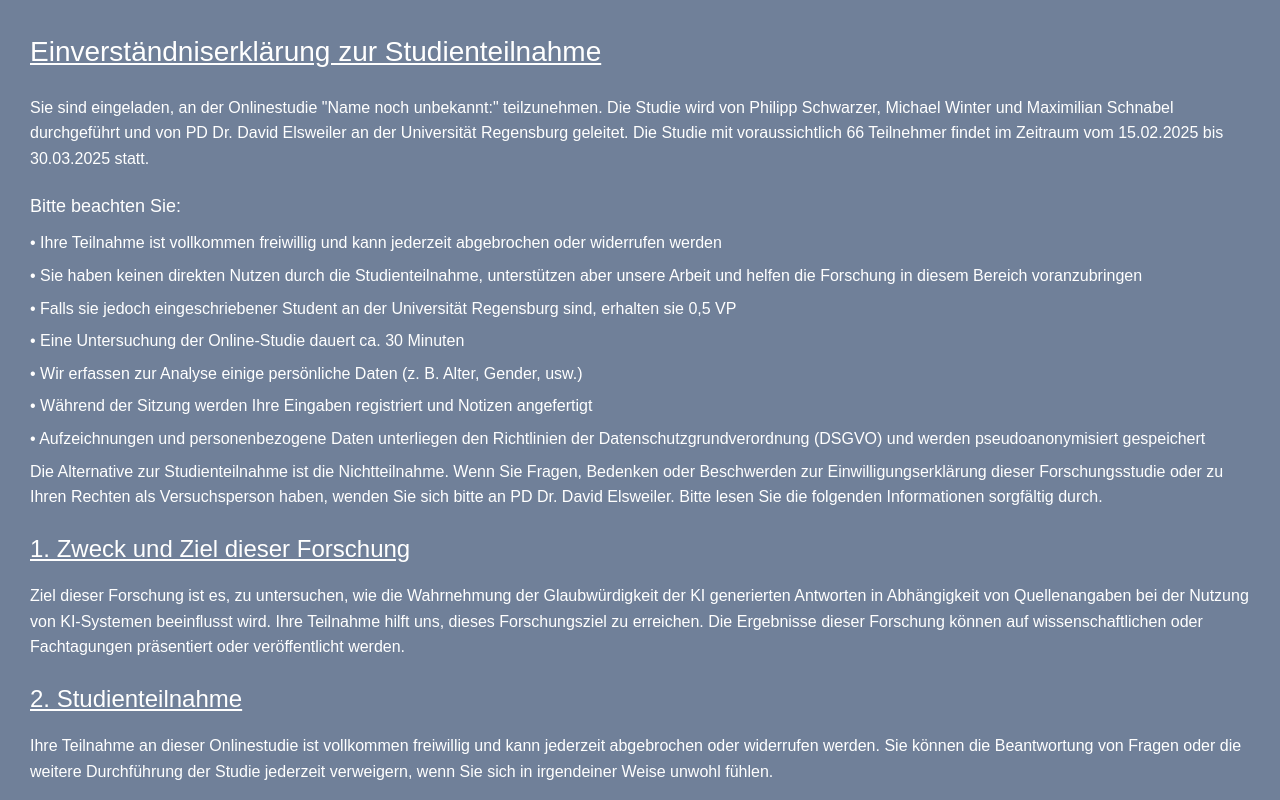
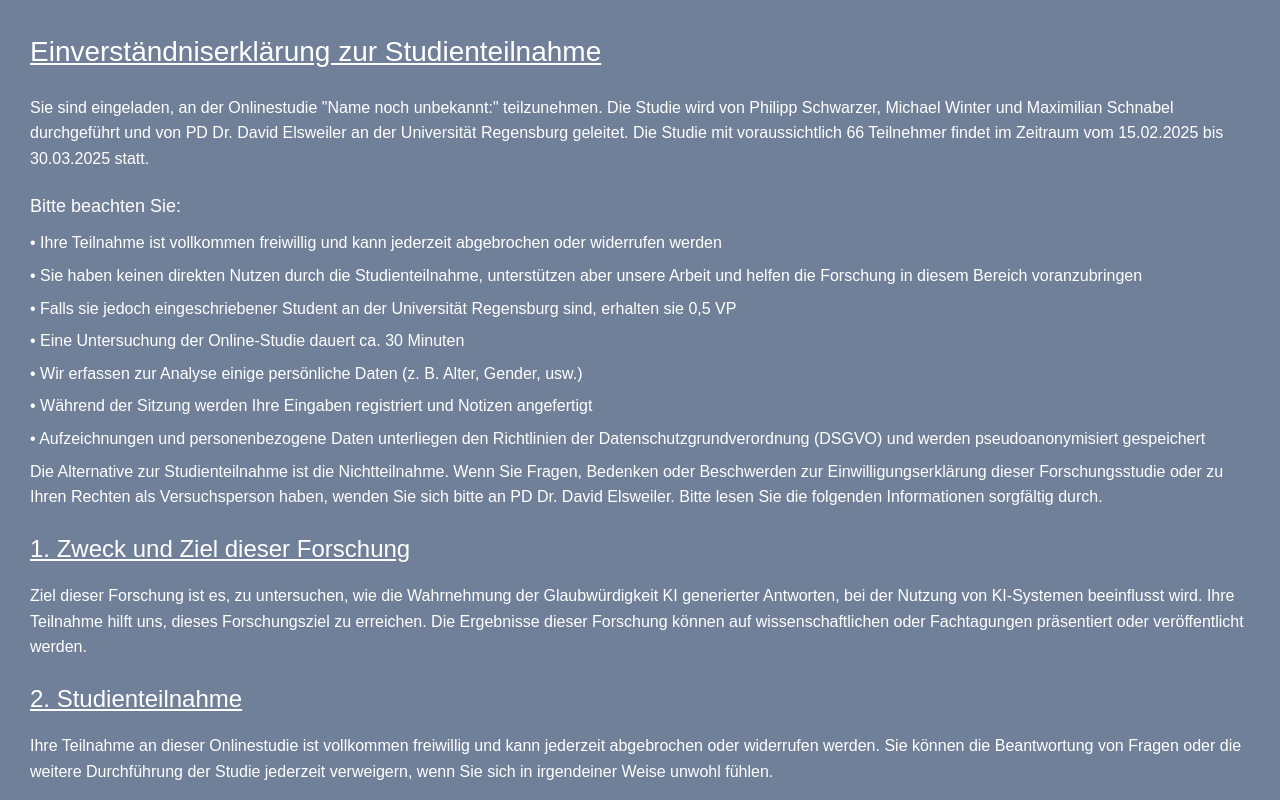
Before and after one commit to DashFreeze/ai-transperancy, a Next.js app: page / in a window 1280 px wide. Shown: the top 800 px of the page. Built offline with nearby package versions, Linux system fonts and the light colour scheme.

Commit message:
Consent angepasst
Info auf Quellen aus dem Consent genommen.

```diff
--- a/app/page.tsx
+++ b/app/page.tsx
@@ -110,7 +110,7 @@ export default function DD() {
             </h2>
 
             <p style={{ marginBottom: '20px' }}>
-                Ziel dieser Forschung ist es, zu untersuchen, wie die Wahrnehmung der Glaubwürdigkeit der KI generierten Antworten in Abhängigkeit von Quellenangaben bei der Nutzung von KI-Systemen beeinflusst wird.
+                Ziel dieser Forschung ist es, zu untersuchen, wie die Wahrnehmung der Glaubwürdigkeit KI generierter Antworten, bei der Nutzung von KI-Systemen beeinflusst wird.
                 Ihre Teilnahme hilft uns, dieses Forschungsziel zu erreichen. Die Ergebnisse dieser Forschung können auf wissenschaftlichen oder
                 Fachtagungen präsentiert oder veröffentlicht werden.
             </p>
```
